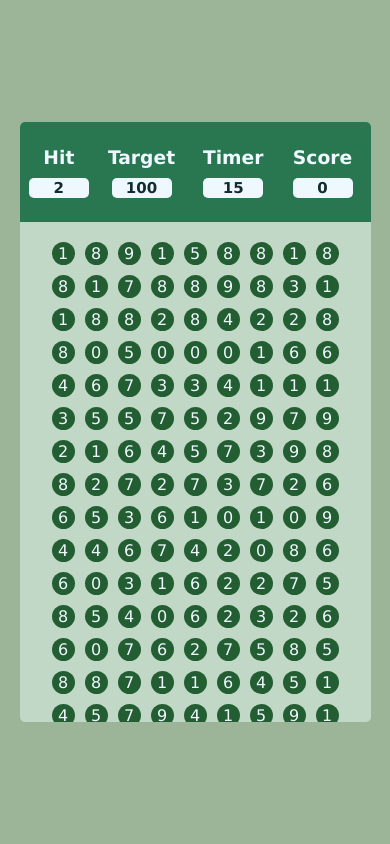
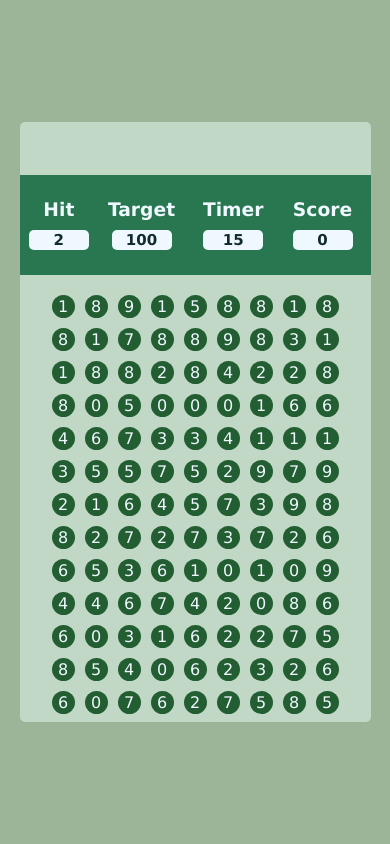
Before and after one commit to raj572/Bubble-Game, a plain HTML site: page index.html in a window 390 px wide. Drawn offline with Linux system fonts and the light colour scheme.

Commit message:
Update responsive.css

```diff
--- a/responsive.css
+++ b/responsive.css
@@ -22,7 +22,7 @@
     .tpanel{
         padding: 0px 1%;
         margin: 0%;
-        margin-top: 0%;
+        margin-top: 15%;
     }
     .bpanel{
         overflow: hidden;
```
